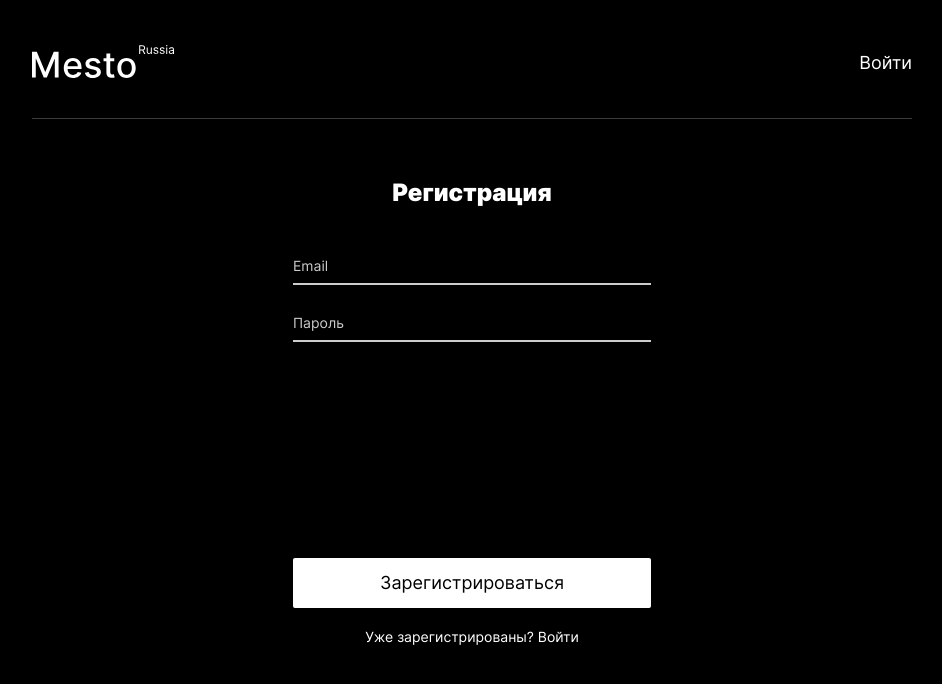
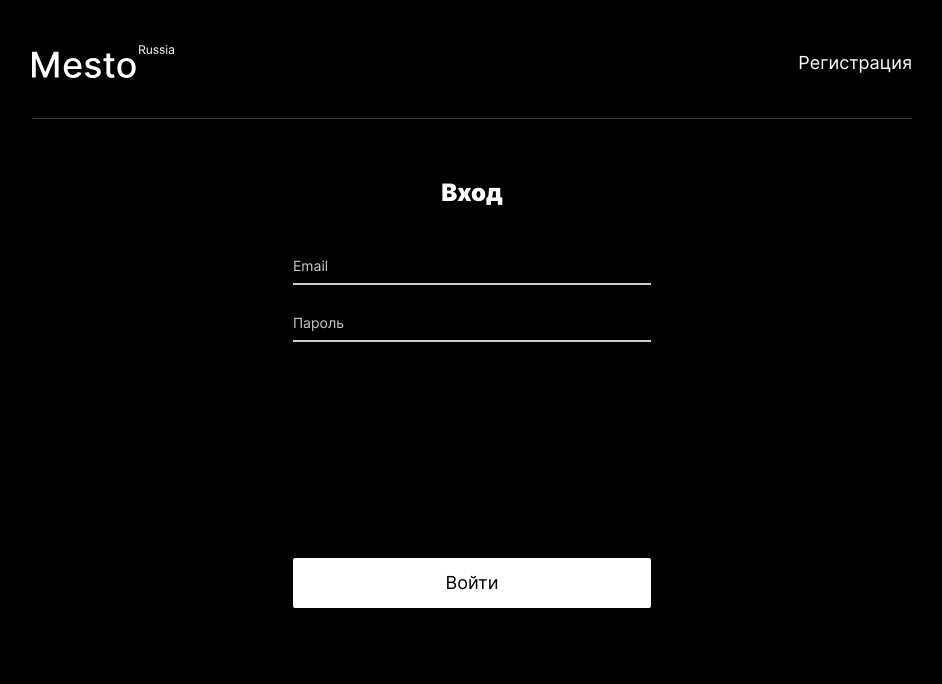
Before and after one commit to Shinoinochi/react-mesto-auth, a React (Create React App) app: page /sign-in in a window 1280 px wide. Shown: the top 684 px of the page, without its empty margins (168-1110 px from the left). Built offline with nearby package versions, Linux system fonts and the light colour scheme; no server answers.

Commit message:
Добавление регистрации и входа

```diff
--- a/package.json
+++ b/package.json
@@ -20,7 +20,7 @@
     "deploy": "gh-pages -d build",
     "eject": "react-scripts eject"
   },
-  "homepage": "https://shinoinochi.github.io/react-mesto-auth",
+  "homepage": "https://shinoinochi.github.io/react-mesto-auth/",
   "eslintConfig": {
     "extends": [
       "react-app",
--- a/src/components/App.js
+++ b/src/components/App.js
@@ -75,7 +75,7 @@ function App() {
     //Выход из аккаунта
     function handleLogout() {
         localStorage.removeItem('token');
-        navigate('/sign-up', {replace: true});
+        navigate('/sign-in', {replace: true});
         isLogin(false);
     }
     //Удаление карточки
@@ -172,8 +172,8 @@ function App() {
         <div className="pages">
             <CurrentUserContext.Provider  value={currentUser}>
                 <Routes>
-                    <Route path="/sign-up" element={<Login isLogin={login}  onAuth={handleAuth} setMessage={authMessage} login={handleLoginChange} />} />
-                    <Route path="/sign-in" element={<Register isLogin={login}  onAuth={handleAuth} setMessage={authMessage}/>} />
+                    <Route path="/sign-in" element={<Login isLogin={login}  onAuth={handleAuth} setMessage={authMessage} login={handleLoginChange} />} />
+                    <Route path="/sign-up" element={<Register isLogin={login}  onAuth={handleAuth} setMessage={authMessage}/>} />
                     <Route path="/" element={
                         <ProtectedRouteElement loggedIn={login}>
                             <Main
--- a/src/components/Login.js
+++ b/src/components/Login.js
@@ -32,7 +32,7 @@ function Login({ onAuth, setMessage, login, isLogin }) {
     }
     return (
         <>
-        <Header link={'sign-in'} text={'Регистрация'} isLogin={isLogin}/>
+        <Header link={'sign-up'} text={'Регистрация'} isLogin={isLogin}/>
         <div className="sign" >
             <div className="sign__container">
                 <h2 className="sign__header">Вход</h2>
--- a/src/components/Register.js
+++ b/src/components/Register.js
@@ -20,7 +20,7 @@ function Register({ onAuth, setMessage, isLogin }) {
                 message: "Вы успешно зарегистрировались!",
                 isCorrect: true
             });
-            navigate('/sign-up', {replace: true});
+            navigate('/sign-in', {replace: true});
         })
         .catch((err) => {
             onAuth();
@@ -32,7 +32,7 @@ function Register({ onAuth, setMessage, isLogin }) {
     }
     return (
         <>
-        <Header link={'sign-up'} text={'Войти'} isLogin={isLogin}/>
+        <Header link={'sign-in'} text={'Войти'} isLogin={isLogin}/>
         <div className="sign" >
             <div className="sign__container">
                 <h2 className="sign__header">Регистрация</h2>
@@ -41,7 +41,7 @@ function Register({ onAuth, setMessage, isLogin }) {
                     <input className="sign__input" type="password" name="password" required placeholder="Пароль" onChange={handleChange} value={setUser.password}></input>
                     <button className="sign__button" type="submit">Зарегистрироваться</button>
                 </form>
-                <a className="sign__link" href="sign-up">Уже зарегистрированы? Войти</a>
+                <a className="sign__link" href="sign-in">Уже зарегистрированы? Войти</a>
             </div>
         </div>
 
```
